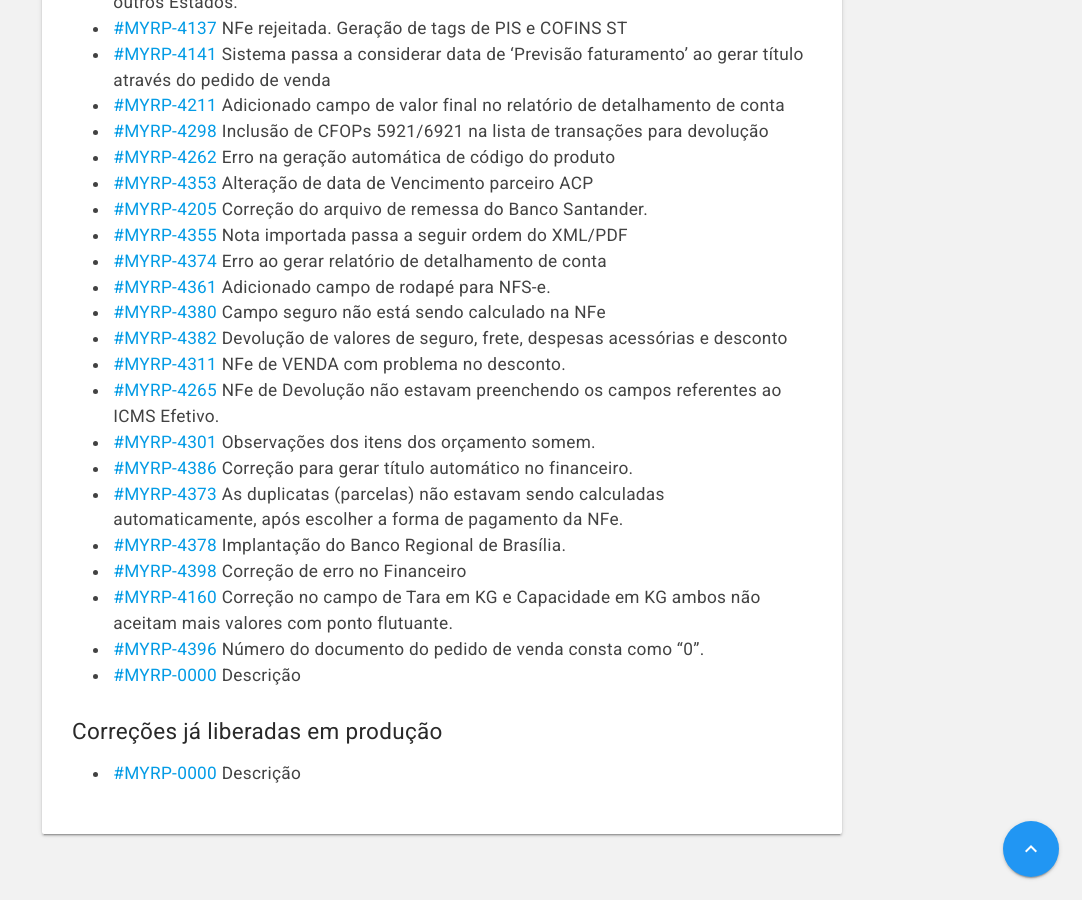
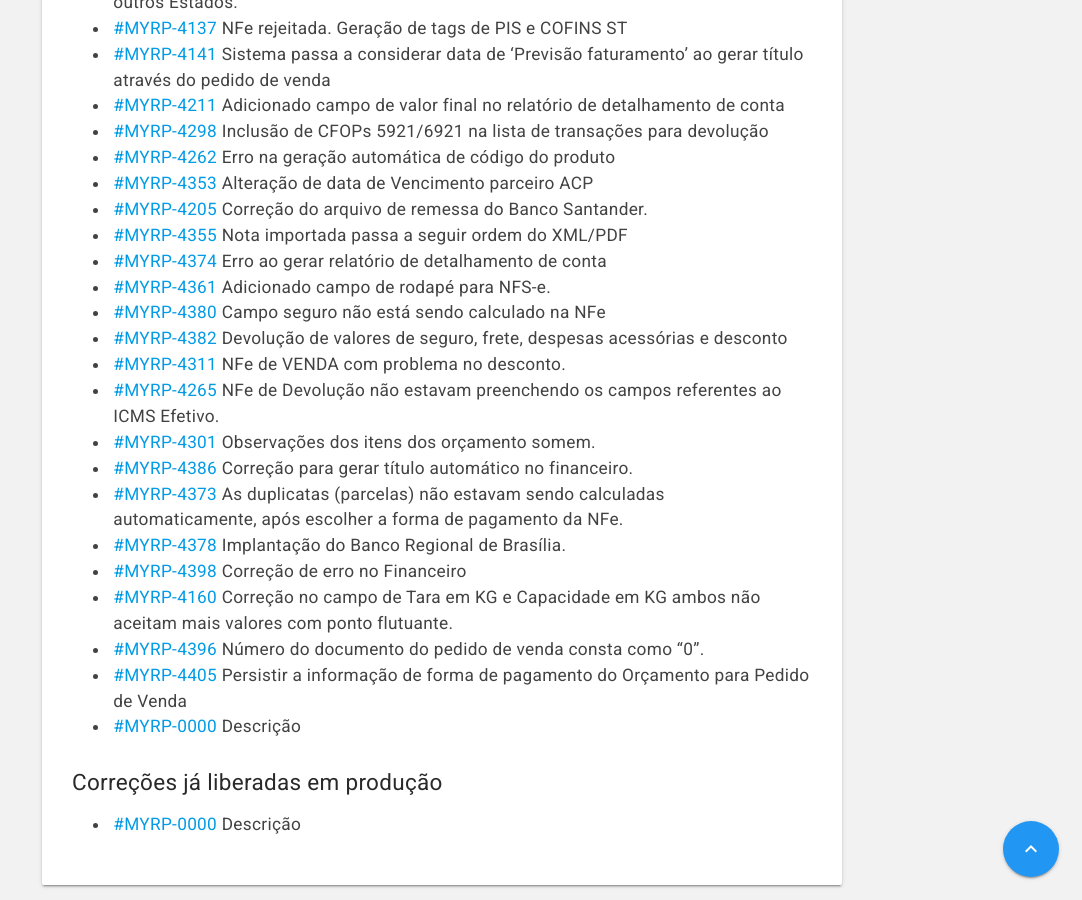
Before and after one commit to myrp-maicon/changelog-myrp, a Jekyll site: the page built from docs/myrp/19.07.01.md, in a window 1280 px wide and 900 px high, scrolled down 596 px. Shown: the whole window, without its empty margins (198-1280 px from the left). Built offline with Jekyll 4.4.1, drawn with Linux system fonts in a browser that asks for light colours; nearby versions of some CDN libraries; our own code applies the rules of GitHub Pages for plain Markdown files; the repository's description, which GitHub fills in, is left out.

Commit message:
AD:MYRP-4405
Persistir a informação de forma de pagamento do Orçamento para Pedido de Venda

```diff
--- a/docs/myrp/19.07.01.md
+++ b/docs/myrp/19.07.01.md
@@ -30,6 +30,7 @@
 * [#MYRP-4398](https://devmyrp.atlassian.net/browse/MYRP-4398) Correção de erro no Financeiro
 * [#MYRP-4160](https://devmyrp.atlassian.net/browse/MYRP-4160) Correção no campo de Tara em KG e Capacidade em KG ambos não aceitam mais valores com ponto flutuante.
 * [#MYRP-4396](https://devmyrp.atlassian.net/browse/MYRP-4396) Número do documento do pedido de venda consta como "0".
+* [#MYRP-4405](https://devmyrp.atlassian.net/browse/MYRP-4405) Persistir a informação de forma de pagamento do Orçamento para Pedido de Venda
 * [#MYRP-0000](https://devmyrp.atlassian.net/browse/MYRP-0000) Descrição
 
 
```
